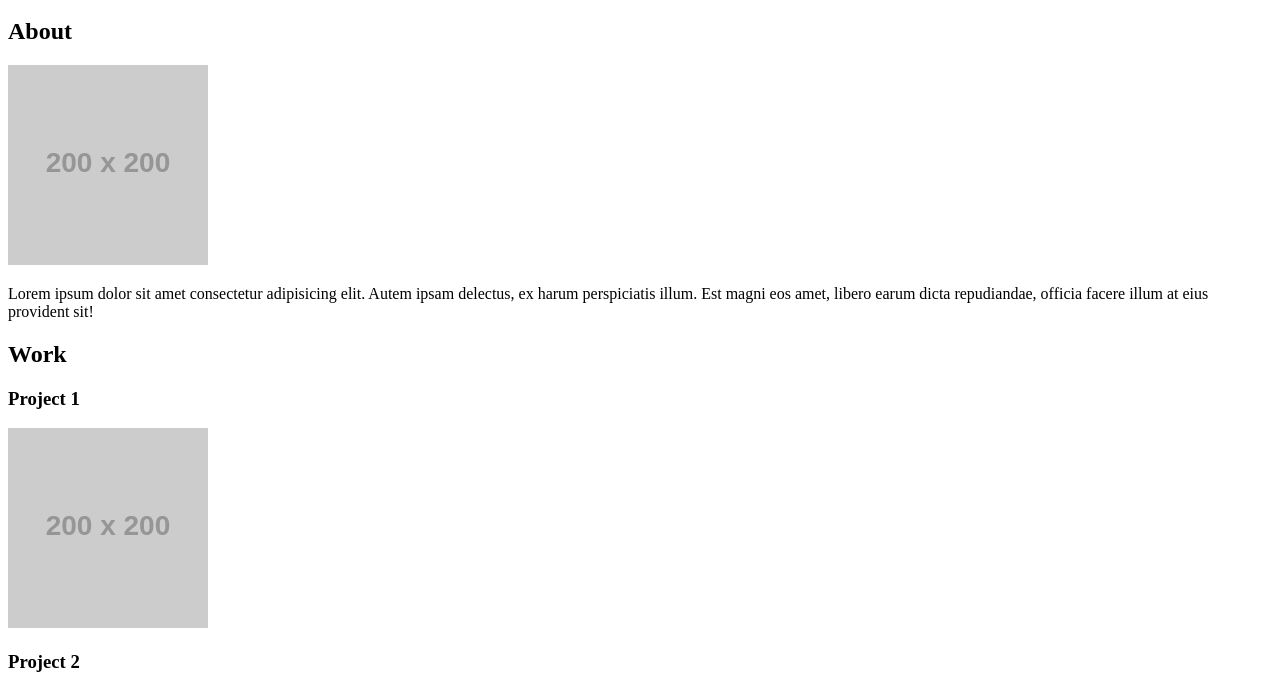
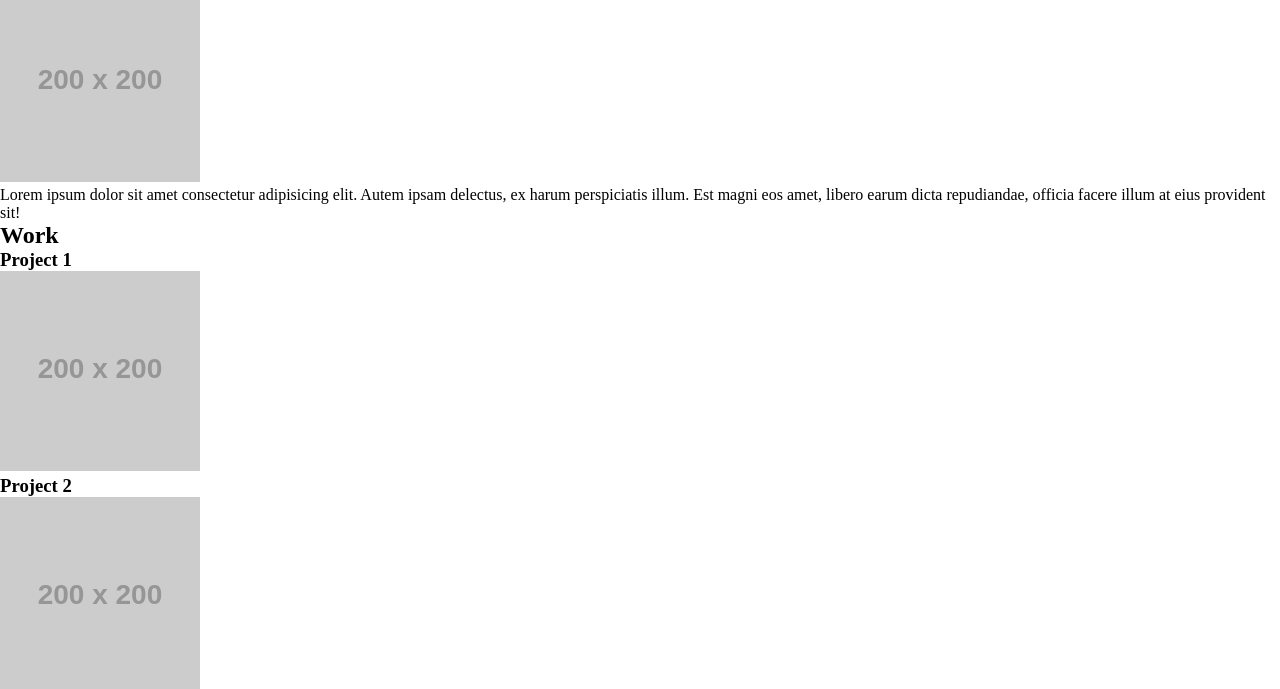
Before and after one commit to TruTechDad/novice-css-portfolio, a plain HTML site: page index.html in a window 1280 px wide. Shown: the part 100-789 px from the top of the page. Drawn offline with Linux system fonts and the light colour scheme; placeholder pictures from the web are drawn by us.

Commit message:
just added portfolio-items in html for css

```diff
--- a/assets/css/styles.css
+++ b/assets/css/styles.css
@@ -0,0 +1,4 @@
+* {
+    padding: 0;
+    margin: 0;
+}
--- a/index.html
+++ b/index.html
@@ -28,7 +28,7 @@
 
      <section id="work">
         <h2>Work</h2>
-            <div>
+            <div class="portfolio-items">
                 <article>
                     <h3>Project 1</h3>
                     <a href="#">
```
